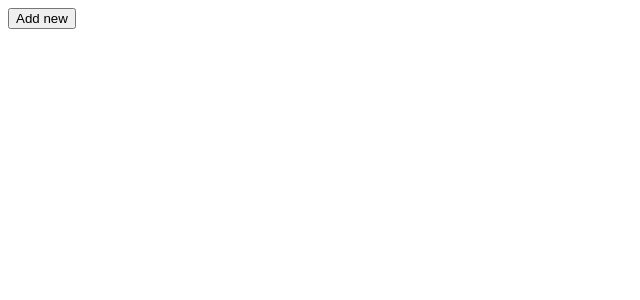
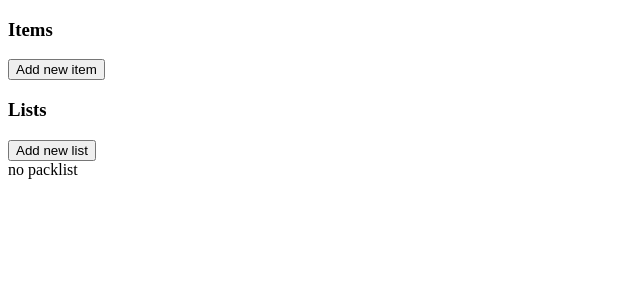
Before and after one commit to mtuomiko/packlister-frontend, a React app: page /packlists/1 in a window 1280 px wide. Shown: the top 300 px of the page, without its empty margins (0-640 px from the left). Built offline with nearby package versions, Linux system fonts and the light colour scheme.

Commit message:
Add router and basic packlist implementation
* Idea is that packlist items refer to user items in the state, having a single source of truth. Still worried about possible rerendering hell.

```diff
--- a/package.json
+++ b/package.json
@@ -35,6 +35,7 @@
     "react": "^18.2.0",
     "react-dom": "^18.2.0",
     "react-redux": "^8.0.2",
+    "react-router-dom": "^6.3.0",
     "uuid": "^8.3.2"
   }
 }
--- a/src/App.tsx
+++ b/src/App.tsx
@@ -1,10 +1,14 @@
 import React from 'react';
-import ItemList from './components/ItemList';
+import { Outlet } from 'react-router-dom';
+import PacklistList from './components/PacklistList';
+import UserItemList from './components/UserItemList';
 
 const App = () => {
   return (
     <div className="rootContainer">
-      <ItemList />
+      <UserItemList />
+      <PacklistList />
+      <Outlet />
     </div>
   );
 };
--- /dev/null
+++ b/src/components/Packlist.tsx
@@ -0,0 +1,71 @@
+import React, { ChangeEvent } from 'react';
+import { useAppDispatch, useAppSelector } from '../hooks';
+import { selectPacklists, set } from '../slices/packlists';
+import { useParams } from 'react-router-dom';
+import { selectUserItems } from '../slices/userItems';
+import { Packlist as PacklistType } from '../types';
+
+const Packlist = () => {
+  const params = useParams();
+  const packlistId = params.packlistId;
+  const packlists = useAppSelector(selectPacklists);
+  const userItems = useAppSelector(selectUserItems);
+  const dispatch = useAppDispatch();
+
+  if (packlistId === undefined) {
+    return (<div>no packlist</div>);
+  }
+
+  const packlist = packlists[params.packlistId as string];
+
+  if (packlist === undefined) {
+    return (<div>no packlist</div>);
+  }
+
+  const modifyByValue = (event: ChangeEvent<HTMLInputElement>, key: keyof PacklistType) => {
+    const modifiedItem = { ...packlist, [key]: event.target.value };
+    dispatch(set(modifiedItem));
+  };
+
+  return (
+    <div>
+      <input
+        name="name"
+        type="text"
+        value={packlist.name ?? ''}
+        onChange={(e) => modifyByValue(e, 'name')}
+      />
+      <input
+        name="description"
+        type="text"
+        value={packlist.description ?? ''}
+        onChange={(e) => modifyByValue(e, 'description')}
+      />
+      {Object.entries(packlist.categories).map(([id, category]) => (
+        <div key={id}>
+          <input
+            name="name"
+            type="text"
+            value={category.name ?? ''}
+          />
+          {category.items.map(categoryItem => (
+            <div key={categoryItem.id}>
+              <input
+                name="name"
+                type="text"
+                value={userItems[categoryItem.id].name ?? ''}
+              />
+              <input
+                name="description"
+                type="text"
+                value={userItems[categoryItem.id].description ?? ''}
+              />
+            </div>
+          ))}
+        </div>
+      ))}
+    </div>
+  );
+};
+
+export default Packlist;
--- /dev/null
+++ b/src/components/PacklistList.tsx
@@ -0,0 +1,37 @@
+import React from 'react';
+import { useAppDispatch, useAppSelector } from '../hooks';
+import { set, remove, selectPacklists } from '../slices/packlists';
+import { Packlist } from '../types';
+import { v4 as uuidv4 } from 'uuid';
+import { Link } from 'react-router-dom';
+
+const PacklistList = () => {
+  const packlists = useAppSelector(selectPacklists);
+  const dispatch = useAppDispatch();
+
+  const addNew = () => {
+    const newPacklist: Packlist = {
+      id: uuidv4(),
+      categories: [],
+    };
+
+    dispatch(set(newPacklist));
+  };
+
+  return (
+    <div>
+      <h3>Lists</h3>
+      {Object.entries(packlists).map(([id, packlist]) => (
+        <div key={id}>
+          <Link to={`/packlists/${id}`}>{packlist.name ?? 'New list'}</Link>
+          <button onClick={() => dispatch(remove(id))}>X</button>
+        </div>
+      ))}
+      <div>
+        <button onClick={() => addNew()}>Add new list</button>
+      </div>
+    </div>
+  );
+};
+
+export default PacklistList;
--- a/src/components/ItemList.tsx
+++ b/src/components/UserItemList.tsx
@@ -1,15 +1,15 @@
 import React, { ChangeEvent } from 'react';
 import { useAppDispatch, useAppSelector } from '../hooks';
-import { set, remove, itemsSelector } from '../slices/items';
-import { Item } from '../types';
+import { set, remove, selectUserItems } from '../slices/userItems';
+import { UserItem } from '../types';
 import { v4 as uuidv4 } from 'uuid';
 
-const ItemList = () => {
-  const items = useAppSelector(itemsSelector);
+const UserItemList = () => {
+  const items = useAppSelector(selectUserItems);
   const dispatch = useAppDispatch();
 
   const addNew = () => {
-    const newItem: Item = {
+    const newItem: UserItem = {
       id: uuidv4(),
       publicVisibility: false,
     };
@@ -17,7 +17,7 @@ const ItemList = () => {
     dispatch(set(newItem));
   };
 
-  const modifyByValue = (event: ChangeEvent<HTMLInputElement>, item: Item, key: keyof Item) => {
+  const modifyByValue = (event: ChangeEvent<HTMLInputElement>, item: UserItem, key: keyof UserItem) => {
     const value = parseValue(event);
     const modifiedItem = { ...item, [key]: value };
     dispatch(set(modifiedItem));
@@ -31,13 +31,14 @@ const ItemList = () => {
     return event.target.value;
   };
 
-  const modifyByChecked = (event: ChangeEvent<HTMLInputElement>, item: Item, key: keyof Item) => {
+  const modifyByChecked = (event: ChangeEvent<HTMLInputElement>, item: UserItem, key: keyof UserItem) => {
     const modifiedItem = { ...item, [key]: event.target.checked };
     dispatch(set(modifiedItem));
   };
 
   return (
     <div>
+      <h3>Items</h3>
       {Object.entries(items).map(([id, item]) => (
         <div key={id}>
           <input
@@ -68,10 +69,10 @@ const ItemList = () => {
         </div>
       ))}
       <div>
-        <button onClick={() => addNew()}>Add new</button>
+        <button onClick={() => addNew()}>Add new item</button>
       </div>
     </div>
   );
 };
 
-export default ItemList;
+export default UserItemList;
--- a/src/index.tsx
+++ b/src/index.tsx
@@ -1,14 +1,22 @@
 import React from 'react';
 import ReactDOM from 'react-dom/client';
 import { Provider } from 'react-redux';
+import { BrowserRouter, Route, Routes } from 'react-router-dom';
 import App from './App';
+import Packlist from './components/Packlist';
 import { store } from './store';
 
 const root = ReactDOM.createRoot(document.getElementById('root') as HTMLElement);
 root.render(
   <React.StrictMode>
     <Provider store={store}>
-      <App />
+      <BrowserRouter>
+        <Routes>
+          <Route path="/" element={<App />}>
+            <Route path="packlists/:packlistId" element={<Packlist />} />
+          </Route>
+        </Routes>
+      </BrowserRouter>
     </Provider>
   </React.StrictMode>
 );
--- a/src/localStorage.ts
+++ b/src/localStorage.ts
@@ -1,11 +1,16 @@
 import { RootState } from './store';
-import { Item } from './types';
+import { UserItem, Packlist } from './types';
 
-interface ItemsStoreState {
-  [id: string]: Item
-}
+interface StorageState {
+  items: {
+    [id: string]: UserItem
+  }
+  packlists: {
+    [id: string]: Packlist
+  }
+};
 
-export const loadState = (): { items: ItemsStoreState } | undefined => {
+export const loadState = (): StorageState | undefined => {
   try {
     console.log('reading from localStorage');
     const serializedState = window.localStorage.getItem('state');
@@ -14,7 +19,7 @@ export const loadState = (): { items: ItemsStoreState } | undefined => {
     }
     const parsedState = JSON.parse(serializedState);
     console.log(parsedState);
-    return parsedState as { items: ItemsStoreState };
+    return parsedState as StorageState;
   } catch (error) {
     return undefined;
   }
--- /dev/null
+++ b/src/slices/packlists.ts
@@ -0,0 +1,35 @@
+import { createSlice, PayloadAction } from '@reduxjs/toolkit';
+import { RootState } from '../store';
+import { Packlist } from '../types';
+
+export interface PacklistsState {
+  [id: string]: Packlist
+}
+
+const initialState: PacklistsState = {};
+
+export const packlistsSlice = createSlice({
+  name: 'packlists',
+  initialState,
+  // automagically wrapped with immer so redux state modification is ok
+  // note: do not return AND modify state in same function
+  reducers: {
+    // initialize: (_state, action: PayloadAction<PacklistsState>) => {
+    //   return action.payload;
+    // },
+    set: (state, action: PayloadAction<Packlist>) => {
+      state[action.payload.id] = action.payload;
+    },
+    remove: (state, action: PayloadAction<string>) => {
+      // should be fine, not using Map() instead of object due to possible issues with Redux
+      // eslint-disable-next-line @typescript-eslint/no-dynamic-delete
+      delete state[action.payload];
+    },
+  }
+});
+
+export const { set, remove } = packlistsSlice.actions;
+
+export const selectPacklists = (state: RootState) => state.packlists;
+
+export default packlistsSlice.reducer;
--- a/src/slices/items.ts
+++ b/src/slices/userItems.ts
@@ -1,23 +1,23 @@
 import { createSlice, PayloadAction } from '@reduxjs/toolkit';
 import { RootState } from '../store';
-import { Item } from '../types';
+import { UserItem } from '../types';
 
-export interface ItemsState {
-  [id: string]: Item
+export interface UserItemsState {
+  [id: string]: UserItem
 }
 
-const initialState: ItemsState = {};
+const initialState: UserItemsState = {};
 
-export const itemsSlice = createSlice({
+export const userItemsSlice = createSlice({
   name: 'items',
   initialState,
   // automagically wrapped with immer so redux state modification is ok
   // note: do not return AND modify state in same function
   reducers: {
-    initialize: (state, action: PayloadAction<ItemsState>) => {
-      return action.payload;
-    },
-    set: (state, action: PayloadAction<Item>) => {
+    // initialize: (_state, action: PayloadAction<ItemsState>) => {
+    //   return action.payload;
+    // },
+    set: (state, action: PayloadAction<UserItem>) => {
       state[action.payload.id] = action.payload;
     },
     remove: (state, action: PayloadAction<string>) => {
@@ -28,8 +28,8 @@ export const itemsSlice = createSlice({
   }
 });
 
-export const { set, remove } = itemsSlice.actions;
+export const { set, remove } = userItemsSlice.actions;
 
-export const itemsSelector = (state: RootState) => state.items;
+export const selectUserItems = (state: RootState) => state.items;
 
-export default itemsSlice.reducer;
+export default userItemsSlice.reducer;
--- a/src/store.ts
+++ b/src/store.ts
@@ -1,5 +1,6 @@
 import { configureStore } from '@reduxjs/toolkit';
-import itemsReducer from './slices/items';
+import itemsReducer from './slices/userItems';
+import packlistsReducer from './slices/packlists';
 import { loadState, saveState } from './localStorage';
 import throttle from 'lodash/throttle';
 
@@ -7,7 +8,8 @@ const savedState = loadState();
 
 const store = configureStore({
   reducer: {
-    items: itemsReducer
+    items: itemsReducer,
+    packlists: packlistsReducer,
   },
   preloadedState: savedState
 });
```
Also changed, not shown: src/types.ts (+19 -1 lines), 1 other file (tests, documents, lock files or other folders).
